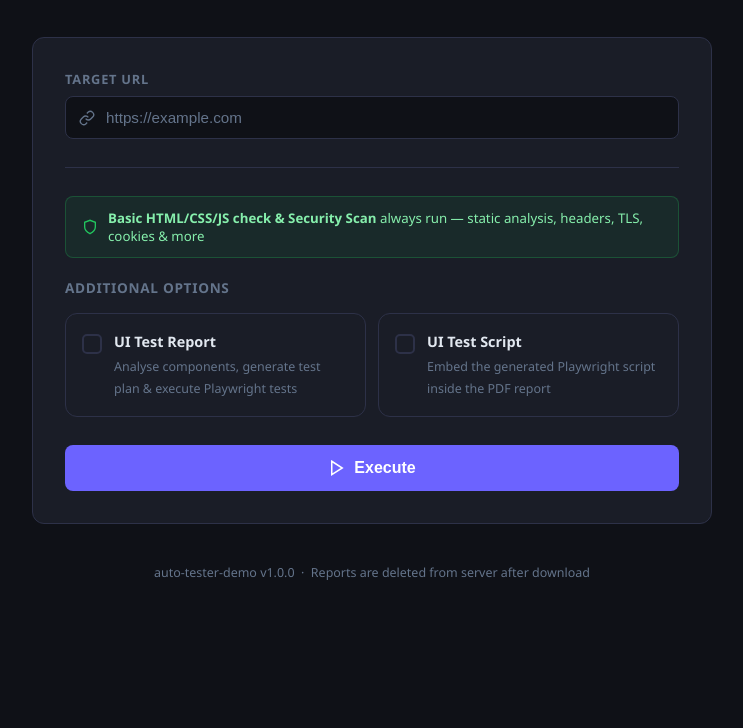
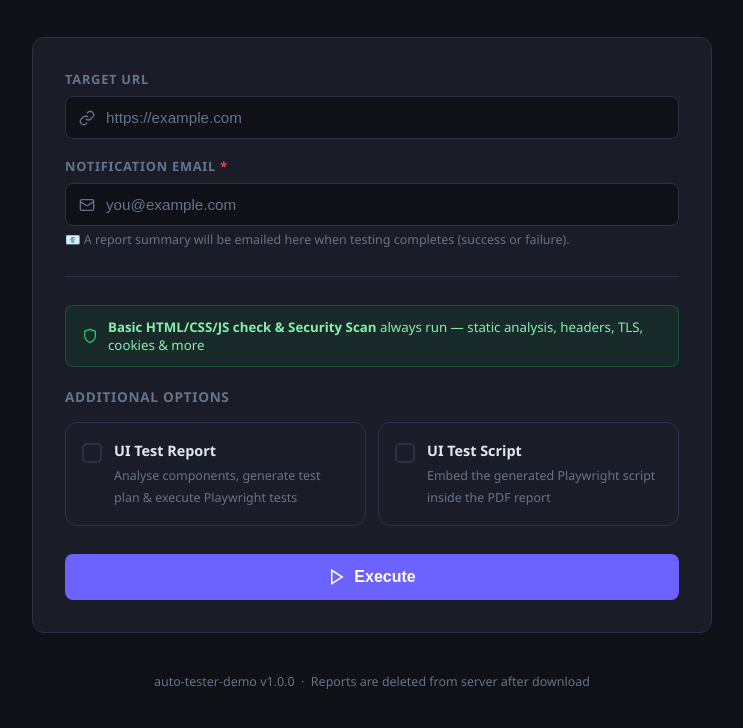
Before and after one commit to princiavadlea/web_automation_tool, a website: page public/index.html in a window 1280 px wide. Shown: the part 162-890 px from the top of the page, without its empty margins (268-1011 px from the left). Before the commit the page ends 823 px from the top, so only its background shows below. Drawn offline with Linux system fonts and the light colour scheme.

Commit message:
UI updated for Email TextBox

```diff
--- a/public/index.html
+++ b/public/index.html
@@ -105,6 +105,30 @@
     #urlInput:focus {
       border-color: var(--accent);
       box-shadow: 0 0 0 3px var(--accent-glow);
+    }
+    #emailInput {
+      width: 100%;
+      background: var(--bg);
+      border: 1px solid var(--border);
+      border-radius: 8px;
+      padding: 12px 14px 12px 40px;
+      color: var(--text);
+      font-size: 0.95rem;
+      outline: none;
+      transition: border-color .2s, box-shadow .2s;
+    }
+    #emailInput::placeholder { color: var(--muted); }
+    #emailInput:focus {
+      border-color: var(--accent);
+      box-shadow: 0 0 0 3px var(--accent-glow);
+    }
+    #emailInput:invalid:not(:placeholder-shown) {
+      border-color: var(--danger);
+    }
+    .email-note {
+      font-size: 0.78rem;
+      color: var(--muted);
+      margin-top: 5px;
     }
 
     /* ── Divider ────────────────────────────────────────── */
@@ -347,6 +371,16 @@
       <input type="url" id="urlInput" placeholder="https://example.com" autocomplete="off" />
     </div>
 
+    <!-- Email Input -->
+    <label class="field-label" for="emailInput" style="margin-top:18px;display:block;">Notification Email <span style="color:var(--danger);">*</span></label>
+    <div class="url-wrap">
+      <svg class="url-icon" width="16" height="16" viewBox="0 0 24 24" fill="none" stroke="currentColor" stroke-width="2">
+        <rect x="2" y="4" width="20" height="16" rx="2"/><path d="m22 7-8.97 5.7a1.94 1.94 0 0 1-2.06 0L2 7"/>
+      </svg>
+      <input type="email" id="emailInput" placeholder="you@example.com" autocomplete="email" required />
+    </div>
+    <p class="email-note">📧 A report summary will be emailed here when testing completes (success or failure).</p>
+
     <hr class="divider" />
 
     <!-- Always-on badge -->
@@ -533,15 +567,26 @@
 
     // ── Main execution ─────────────────────────────────────
     async function runAnalysis() {
-      const urlInput = document.getElementById('urlInput');
+      const urlInput   = document.getElementById('urlInput');
+      const emailInput = document.getElementById('emailInput');
       const uiTestReport = document.getElementById('uiTestReport').checked;
       const uiTestScript = document.getElementById('uiTestScript').checked;
-      const url = urlInput.value.trim();
+      const url        = urlInput.value.trim();
+      const notifyEmail = emailInput.value.trim();
 
       if (!url) {
         urlInput.focus();
         urlInput.style.borderColor = '#ef4444';
         setTimeout(() => urlInput.style.borderColor = '', 1500);
+        return;
+      }
+
+      // Validate email
+      const emailRegex = /^[^\s@]+@[^\s@]+\.[^\s@]+$/;
+      if (!notifyEmail || !emailRegex.test(notifyEmail)) {
+        emailInput.focus();
+        emailInput.style.borderColor = '#ef4444';
+        setTimeout(() => emailInput.style.borderColor = '', 1500);
         return;
       }
 
@@ -580,7 +625,7 @@
         const response = await fetch('/api/analyze', {
           method: 'POST',
           headers: { 'Content-Type': 'application/json' },
-          body: JSON.stringify({ url, uiTestReport, uiTestScript }),
+          body: JSON.stringify({ url, uiTestReport, uiTestScript, notifyEmail }),
         });
 
         clearInterval(stepTimer);
@@ -732,9 +777,11 @@
     document.head.appendChild(style);
 
     // Allow Enter key to trigger execution
-    document.getElementById('urlInput').addEventListener('keydown', e => {
-      const btn = document.getElementById('executeBtn');
-      if (e.key === 'Enter' && !btn.disabled) runAnalysis();
+    ['urlInput', 'emailInput'].forEach(id => {
+      document.getElementById(id).addEventListener('keydown', e => {
+        const btn = document.getElementById('executeBtn');
+        if (e.key === 'Enter' && !btn.disabled) runAnalysis();
+      });
     });
   </script>
 </body>
```
